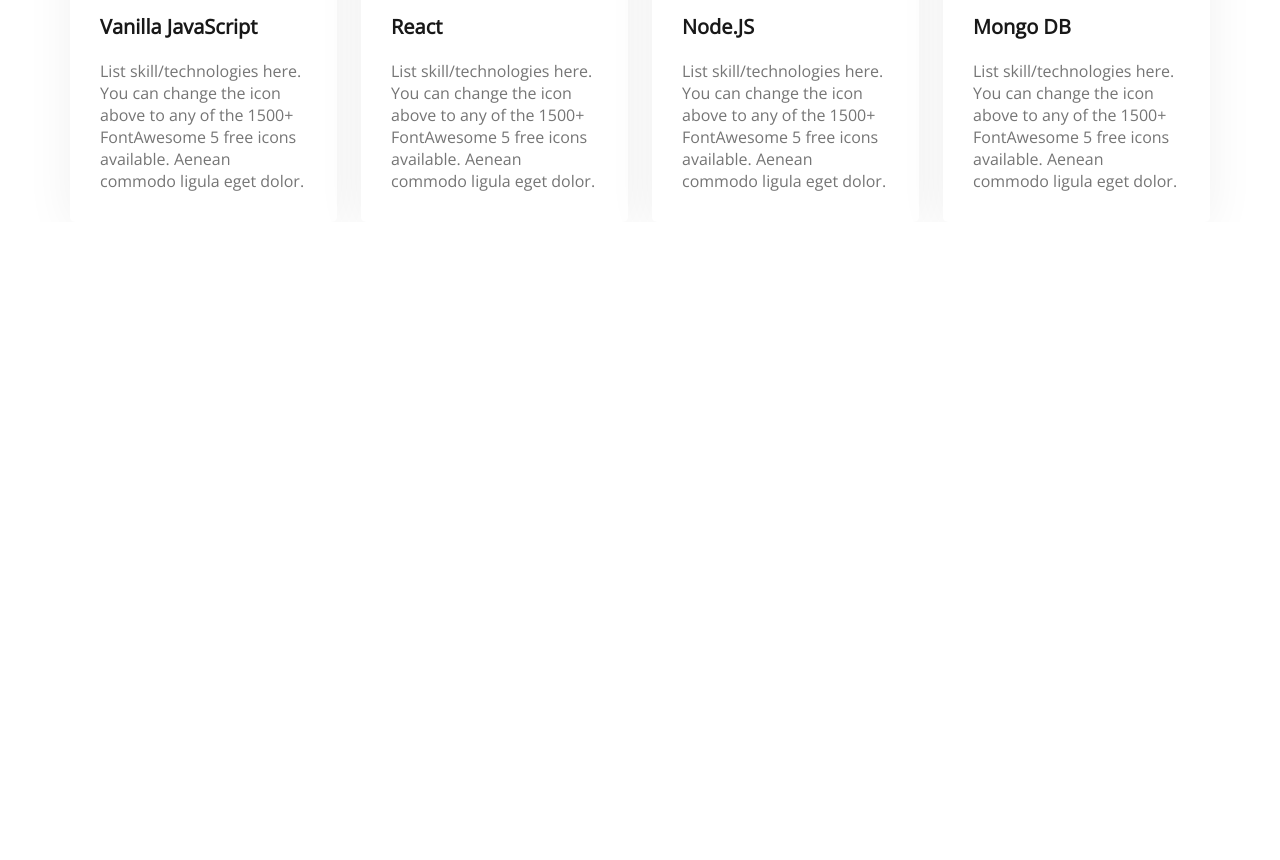
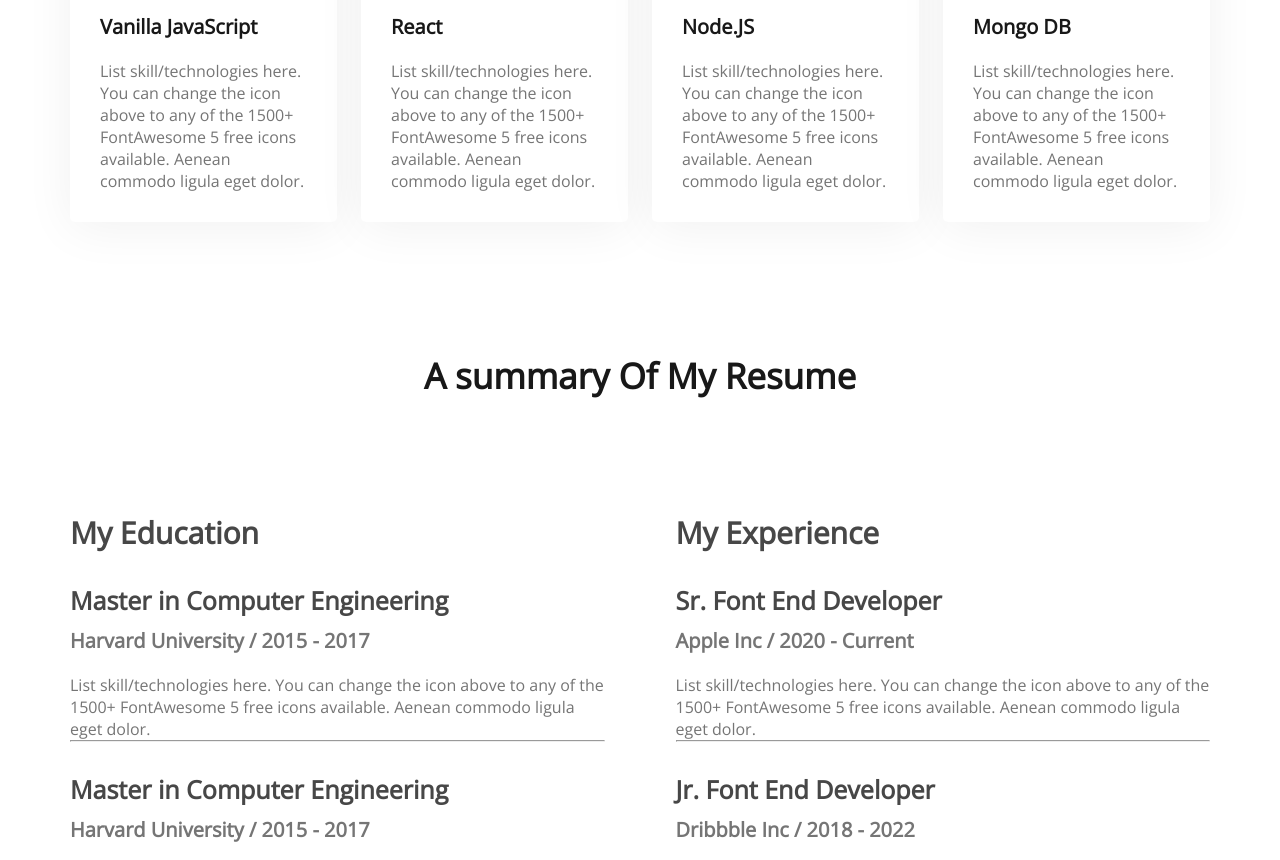
Before and after one commit to rakib4190/portfolio, a plain HTML site: page index.html in a window 1280 px wide. Shown: the part 1912-2772 px from the top of the page. Before the commit the page ends 2134 px from the top, so only its background shows below. Drawn offline with nearby package versions, Linux system fonts and the light colour scheme.

Commit message:
resume section added

```diff
--- a/index.html
+++ b/index.html
@@ -106,6 +106,72 @@
           </div>
         </div>
       </div>
+      <section class="resume">
+        <h3 class="resume-section-title">A summary Of My Resume</h3>
+        <div class="resume-content">
+          <div>
+            <h3 class="resume-title">My Education</h3>
+            <div class="resume-item">
+              <h4 class="title">Master in Computer Engineering</h4>
+              <h5 class="sub-title">Harvard University / 2015 - 2017</h5>
+              <p class="description">
+                List skill/technologies here. You can change the icon above to any of the 1500+ FontAwesome 5 free icons
+                available. Aenean commodo ligula eget dolor.
+              </p>
+            </div>
+            <hr />
+            <div class="resume-item">
+              <h4 class="title">Master in Computer Engineering</h4>
+              <h5 class="sub-title">Harvard University / 2015 - 2017</h5>
+              <p class="description">
+                List skill/technologies here. You can change the icon above to any of the 1500+ FontAwesome 5 free icons
+                available. Aenean commodo ligula eget dolor.
+              </p>
+            </div>
+            <hr />
+            <div class="resume-item">
+              <h4 class="title">Master in Computer Engineering</h4>
+              <h5 class="sub-title">Harvard University / 2015 - 2017</h5>
+              <p class="description">
+                List skill/technologies here. You can change the icon above to any of the 1500+ FontAwesome 5 free icons
+                available. Aenean commodo ligula eget dolor.
+              </p>
+            </div>
+          </div>
+          <div>
+            <h3 class="resume-title">My Experience</h3>
+            <div class="resume-item">
+              <h4 class="title">Sr. Font End Developer</h4>
+              <h5 class="sub-title">Apple Inc / 2020 - Current</h5>
+              <p class="description">
+                List skill/technologies here. You can change the icon above to any of the 1500+ FontAwesome 5 free icons
+                available. Aenean commodo ligula eget dolor.
+              </p>
+            </div>
+            <hr />
+            <div class="resume-item">
+              <h4 class="title">Jr. Font End Developer</h4>
+              <h5 class="sub-title">Dribbble Inc / 2018 - 2022</h5>
+              <p class="description">
+                List skill/technologies here. You can change the icon above to any of the 1500+ FontAwesome 5 free icons
+                available. Aenean commodo ligula eget dolor.
+              </p>
+            </div>
+            <hr />
+            <div class="resume-item">
+              <h4 class="title">HTML Developer</h4>
+              <h5 class="sub-title">Adobe Inc / 2017 - 2018</h5>
+              <p class="description">
+                List skill/technologies here. You can change the icon above to any of the 1500+ FontAwesome 5 free icons
+                available. Aenean commodo ligula eget dolor.
+              </p>
+            </div>
+          </div>
+        </div>
+        <div class="resume-button">
+          <button class="nav-btn"><i class="fa-solid fa-download"></i> Download CV</button>
+        </div>
+      </section>
     </main>
   </body>
 </html>
--- a/styles/portfolio.css
+++ b/styles/portfolio.css
@@ -194,3 +194,52 @@ main {
     color: #757575;
 
 }
+
+/* resume */
+.resume {
+    margin-top: 130px;
+}
+
+.resume-section-title {
+    font-weight: 700;
+    font-size: 35px;
+    color: #181818;
+    text-align: center;
+}
+
+.resume-content {
+    display: flex;
+    margin-top: 113px;
+    gap: 71px;
+}
+
+.resume-title {
+    font-weight: 700;
+    font-size: 30px;
+    color: #474747;
+}
+
+.title {
+    font-weight: 700;
+    font-size: 25px;
+    color: #474747;
+    margin-top: 30px;
+}
+
+.sub-title {
+    font-weight: 600;
+    font-size: 20px;
+    margin-top: 10px;
+    color: #757575;
+}
+
+.description {
+    font-size: 16px;
+    color: #757575;
+    margin-top: 20px;
+}
+
+.resume-button {
+    margin-top: 50px;
+    text-align: center;
+}
```
